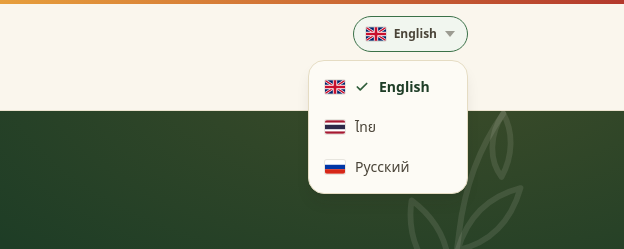
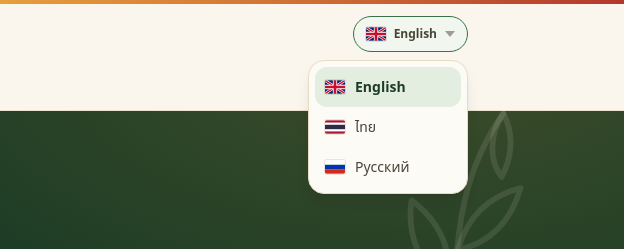
Before and after one commit to kostia7alania/apple-vegan-cafe, an Astro site: page / in a window 1280 px wide. Both pictures are taken after a click on the heading "English". Shown: the top 249 px of the page, 656-1280 px from the left. Built offline with nearby package versions, Linux system fonts and the light colour scheme; Astro itself is replaced by a stand-in of ours.

Commit message:
dropdown list: drop the checkmark next to the current language
check glyph sat between flag and label only on the current row, misaligning
labels across rows; current locale is now marked by bg tint + semibold —
every row shares the same flag→label rhythm

```diff
--- a/src/components/LanguageSwitcher.astro
+++ b/src/components/LanguageSwitcher.astro
@@ -57,7 +57,7 @@ const items = LOCALES.map((l) => ({
                 href={item.href}
                 lang={item.locale}
                 hreflang={item.locale}
-                class="flex min-h-10 items-center gap-2.5 px-4 text-sm font-medium text-ink-700 transition-colors hover:bg-leaf-50 hover:text-leaf-900"
+                class="mx-1.5 flex min-h-10 items-center gap-2.5 rounded-xl px-2.5 text-sm font-medium text-ink-700 transition-colors hover:bg-leaf-50 hover:text-leaf-900"
               >
                 <Flag locale={item.locale} />
                 {item.label}
@@ -67,21 +67,9 @@ const items = LOCALES.map((l) => ({
             <li>
               <span
                 aria-current="true"
-                class="flex min-h-10 items-center gap-2.5 px-4 text-sm font-semibold text-leaf-900"
+                class="mx-1.5 flex min-h-10 items-center gap-2.5 rounded-xl bg-leaf-100 px-2.5 text-sm font-semibold text-leaf-900"
               >
                 <Flag locale={item.locale} />
-                <svg
-                  viewBox="0 0 24 24"
-                  class="h-3.5 w-3.5 text-leaf-700"
-                  fill="none"
-                  stroke="currentColor"
-                  stroke-width="3"
-                  stroke-linecap="round"
-                  stroke-linejoin="round"
-                  aria-hidden="true"
-                >
-                  <path d="M20 6 9 17l-5-5" />
-                </svg>
                 {item.label}
               </span>
             </li>
```
